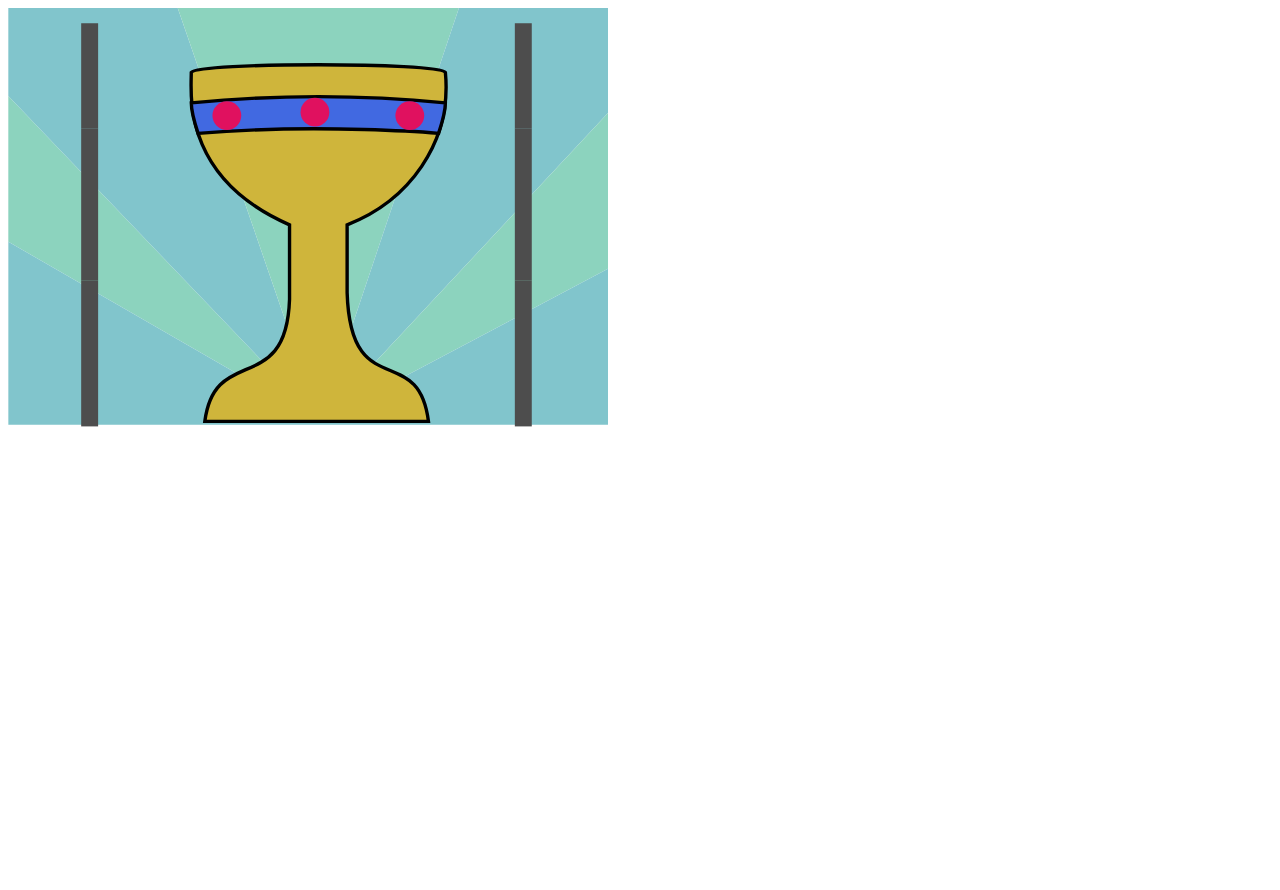
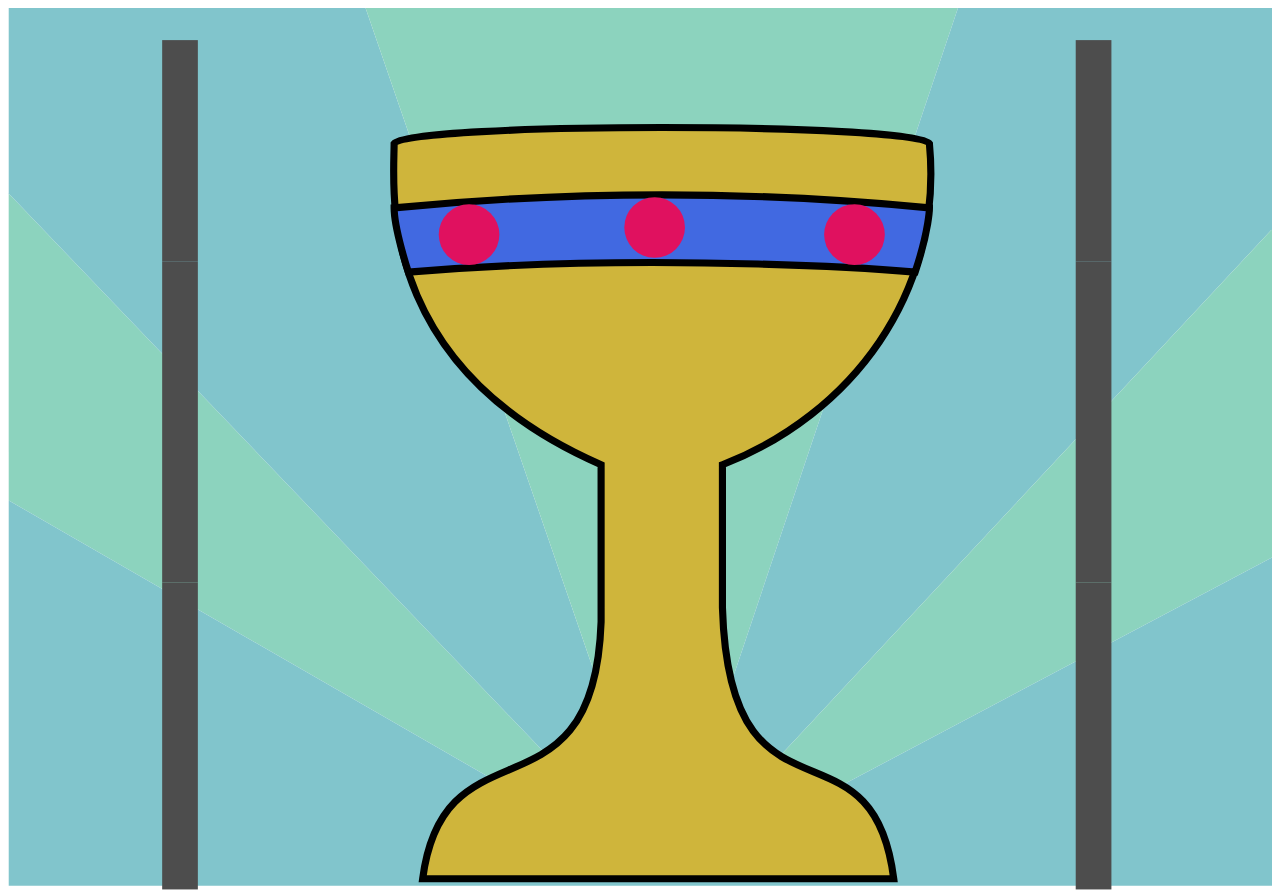
Before and after one commit to jeff-kyte/svgtest, a plain HTML site: page index.html in a window 1280 px wide. Shown: the top 890 px of the page. Before the commit the page ends 800 px from the top, so only its background shows below. Drawn offline with Linux system fonts and the light colour scheme.

Commit message:
Update index.html

```diff
--- a/index.html
+++ b/index.html
@@ -4,7 +4,8 @@
 	<title>SVG Design Assignment</title>
 </head>
 <body>
-<svg xmlns="http://www.w3.org/2000/svg" id="chalice" viewBox="0 0 177.1 131" width="600px" >
+<div style="resize:both;overflow:auto;">
+<svg xmlns="http://www.w3.org/2000/svg" id="chalice" viewBox="0 0 177.1 131" >
 	<defs>
 		<style>
 			.cls-1 { fill: #8cd3be; }
@@ -48,9 +49,10 @@
 		<rect class="cls-3" x="21.6" y="35.5" width="5" height="45"/>
 	</g>
 	<!-- Snakes -->
+	<g id="entireLeftSnake">
         <g id="leftHead" class="snake" visibility="hidden" >
             <use href="#Tongue" y="-15" >
-			<animateTransform
+                <!--<animateTransform
                     attributeName="transform"
                     begin="chalice.click"
                     repeatCount="1"
@@ -65,7 +67,16 @@
                     type="translateX"
                     values="0;15;15;15;15;0"
                     dur="3s"
+                    additive="sum"/>-->
+                <animateTransform
+                    attributeName="transform"
+                    begin="chalice.click"
+                    repeatCount="1"
+                    type="skewX"
+                    values="50;30;70;30;0"
+                    dur="500ms"
                     additive="sum"/>
+
             </use>
             <use href="#Head" y="-15" />
             <use href="#Eye" y="-6" x="8"/>
@@ -117,75 +128,8 @@
                 <mpath href="#Left_Path"/>
             </animateMotion>
         </g>
-	<g id="rightHead" class="snake" visibility="hidden" >
-		<use href="#Tongue" y="-15" >
-			<animateTransform
-				attributeName="transform"
-				begin="chalice.click"
-				repeatCount="1"
-				type="skewY"
-				values="0;0;10;-10;0;0"
-				dur="3s"
-				additive="sum"/>
-			<animateTransform
-				attributeName="transform"
-				begin="chalice.click"
-				repeatCount="1"
-				type="translateX"
-				values="0;15;15;15;15;0"
-				dur="3s"
-				additive="sum"/>
-		</use>
-		<use href="#Head" y="-15" />
-		<use href="#Eye" y="-6" x="8"/>
-		<use href="#Eye" y="2" x="8"/>
-		<animateMotion begin="chalice.click" dur="5s" repeatCount="1" rotate="auto" fill="freeze" restart="never"
-			onbegin="this.parentElement.setAttribute('visibility', 'visible');" >
-			<mpath href="#Right_Path"/>
-		</animateMotion>
     </g>
-	<g id="rightBody1" class="snake" visibility="hidden" >
-		<use href="#Pill" y="-15" />
-		<animateMotion begin="chalice.click + 750ms" dur="5s" end="chalice.click + 5s" repeatCount="1" rotate="auto" fill="freeze" restart="never"
-			onbegin="this.parentElement.setAttribute('visibility', 'visible');">
-			<mpath href="#Right_Path"/>
-		</animateMotion>
-	</g>
-	<g id="rightBody2" class="snake" visibility="hidden" >
-		<use href="#Pill" y="-15" />
-		<animateMotion begin="chalice.click + 1500ms" dur="5s" end="chalice.click + 5s" repeatCount="1" rotate="auto" fill="freeze" restart="never"
-			onbegin="this.parentElement.setAttribute('visibility', 'visible');">
-			<mpath href="#Right_Path"/>
-		</animateMotion>
-	</g>
-	<g id="rightBody3" class="snake" visibility="hidden" >
-		<use href="#Pill" y="-15" />
-		<animateMotion begin="chalice.click + 2250ms" dur="5s" end="chalice.click + 5s" repeatCount="1" rotate="auto" fill="freeze" restart="never"
-			onbegin="this.parentElement.setAttribute('visibility', 'visible');">
-			<mpath href="#Right_Path"/>
-		</animateMotion>
-	</g>
-	<g id="rightBody4" class="snake" visibility="hidden" >
-		<use href="#Pill" y="-15" />
-		<animateMotion begin="chalice.click + 3s" dur="5s" end="chalice.click + 5s" repeatCount="1" rotate="auto" fill="freeze" restart="never"
-			onbegin="this.parentElement.setAttribute('visibility', 'visible');">
-			<mpath href="#Right_Path"/>
-		</animateMotion>
-	</g>
-	<g id="rightBody5" class="snake" visibility="hidden" >
-		<use href="#Pill" y="-15" />
-		<animateMotion begin="chalice.click + 3750ms" dur="5s" end="chalice.click + 5s" repeatCount="1" rotate="auto" fill="freeze" restart="never"
-			onbegin="this.parentElement.setAttribute('visibility', 'visible');">
-			<mpath href="#Right_Path"/>
-		</animateMotion>
-	</g>
-	<g id="rightBody6" class="snake" visibility="hidden" >
-		<use href="#Pill" y="-15" />
-		<animateMotion begin="chalice.click + 4500ms" dur="5s" end="chalice.click + 5s" repeatCount="1" rotate="auto" fill="freeze" restart="never"
-			onbegin="this.parentElement.setAttribute('visibility', 'visible');">
-			<mpath href="#Right_Path"/>
-		</animateMotion>
-	</g>
+    <use href="#entireLeftSnake" transform="scale(-1,1) translate(-180)" />
 
 	<!-- Foreground -->
 	<g id="Foreground_Bars" data-name="Foreground Bars">
@@ -211,6 +155,6 @@
 	<animate href="#bg6" attributeName="fill" begin="chalice.mouseenter" values="#81c5cc;#80a6cb;#81c5cc" dur="1s" repeatCount="indefinite" end="chalice.mouseleave" />
 
 </svg>
-
+</div>
 </body>
 </html>
```
Lines whose indentation alone changed are shown as unchanged.
